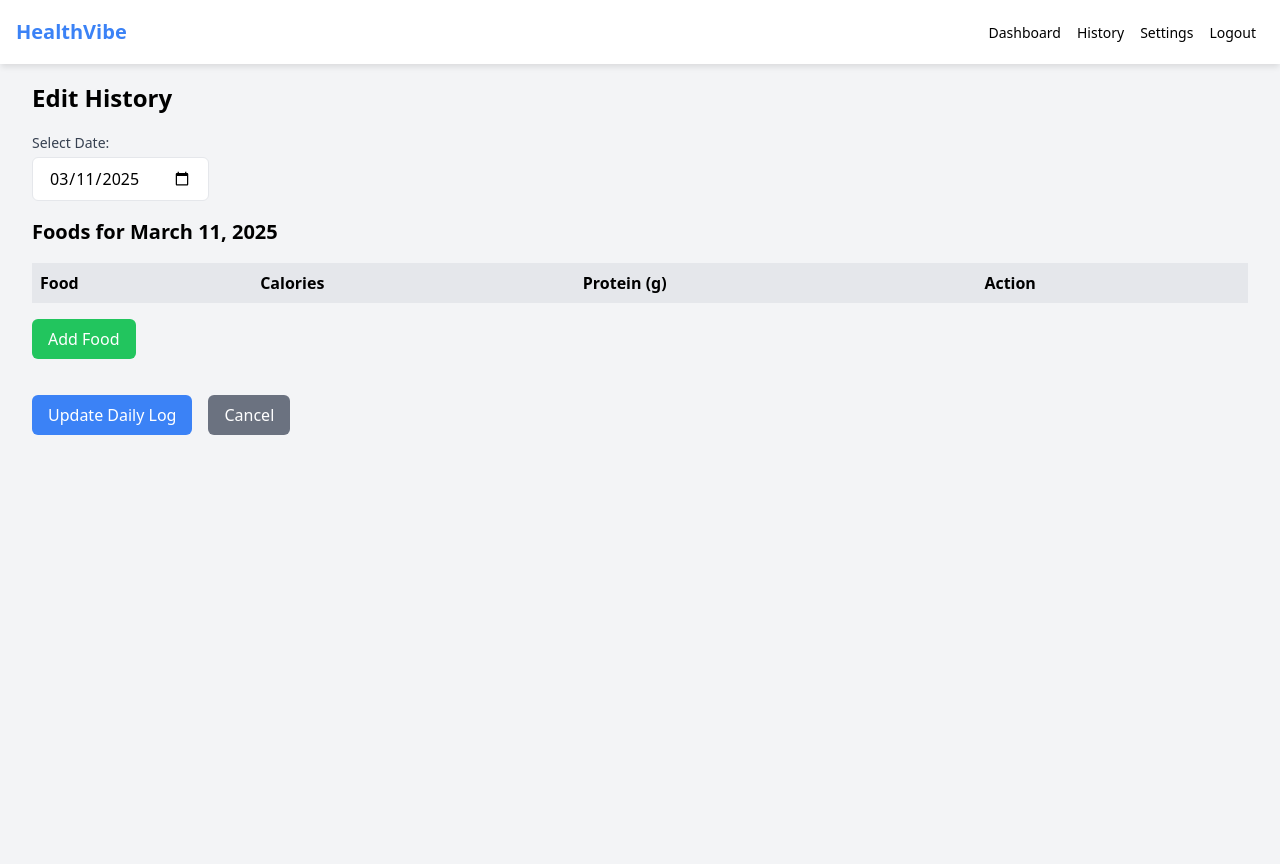
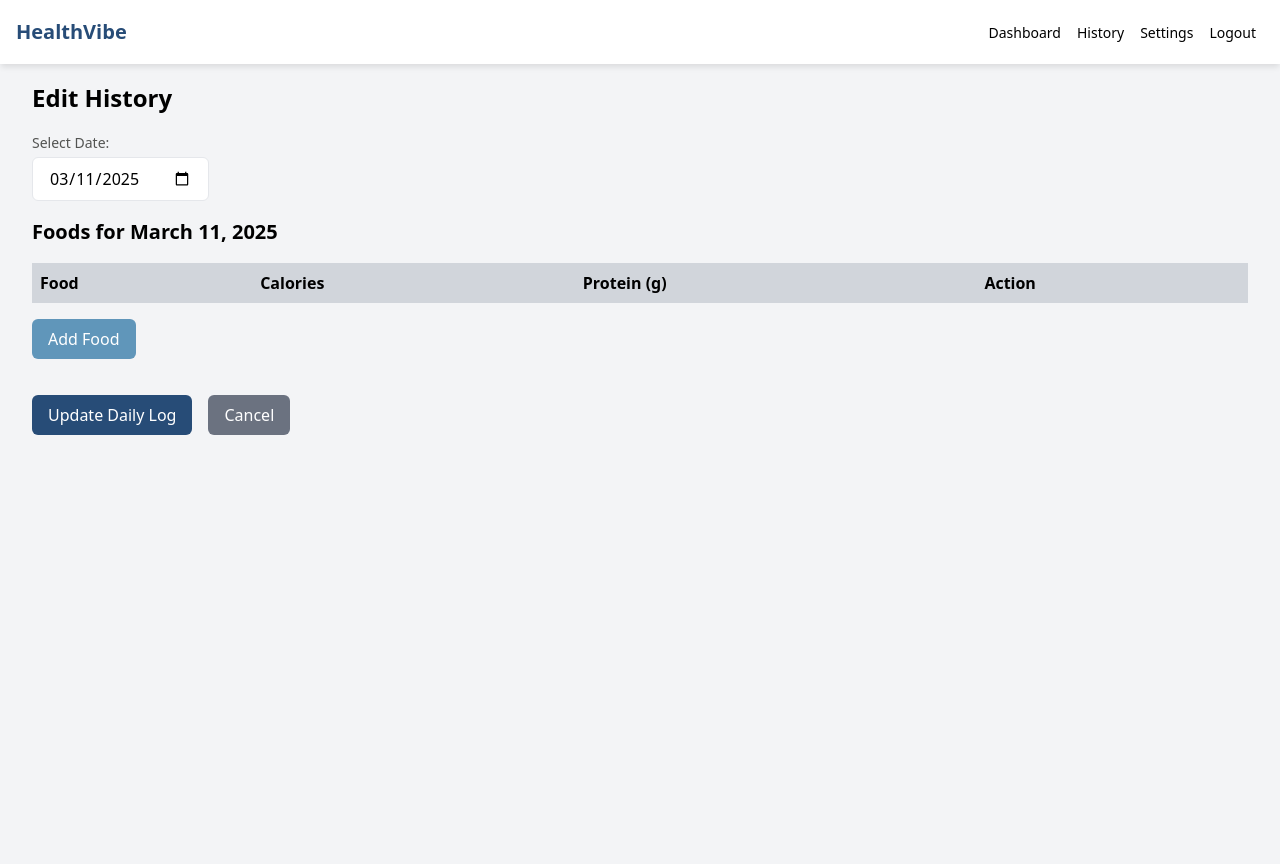
Before and after one commit to AndyIsBuilding/calorie_counter, a Flask app: page /edit_history in a window 1280 px wide. Run offline with Flask 3, Linux system fonts and the light colour scheme; the visitor is signed in with stand-in values (Sample User, id 1); data that the repository does not hold is empty; some libraries are stand-ins or nearby versions.

Commit message:
update color palette

```diff
--- a/static/styles.css
+++ b/static/styles.css
@@ -1,34 +1,40 @@
 /* Variables to match Tailwind's design system */
 :root {
     /* Colors */
-    --primary: #3b82f6;
-    --primary-hover: #2563eb;
-    --error: #ef4444;
-    --error-hover: #dc2626;
-    --success: #10b981;
-    --success-hover: #059669;
-    --warning: #f59e0b;
-    --purple: #8b5cf6;
-    --purple-hover: #7c3aed;
+    --primary: #274C77;
+    --primary-hover: #1F3C5E;
+    --error: #1F3C5E;
+    --error-hover: #152C46;
+    --success: #6096BA;
+    --success-hover: #4A7A9B;
+    --warning: #8B8C89;
+    --purple: #A3CEF1;
+    --purple-hover: #7EBBEB;
 
     /* Grays */
-    --gray-50: #f9fafb;
-    --gray-100: #f3f4f6;
-    --gray-200: #e5e7eb;
-    --gray-300: #d1d5db;
-    --gray-500: #6b7280;
-    --gray-600: #4b5563;
-    --gray-700: #374151;
-    --gray-800: #1f2937;
-    --gray-900: #111827;
+    --gray-50: #F9FAFB;
+    --gray-100: #E7ECEF;
+    --gray-200: #D1D5DB;
+    --gray-300: #B8BDC2;
+    --gray-500: #8B8C89;
+    --gray-600: #6F706E;
+    --gray-700: #535452;
+    --gray-800: #373836;
+    --gray-900: #1B1C1A;
 
     /* Theme Colors */
-    --blue-50: #eff6ff;
-    --blue-700: #1d4ed8;
-    --teal-50: #f0fdfa;
-    --teal-700: #0f766e;
-    --orange-50: #fff7ed;
-    --orange-700: #c2410c;
+    --blue-50: #E7ECEF;
+    --blue-700: #274C77;
+    --teal-50: #E7ECEF;
+    --teal-700: #6096BA;
+    --orange-50: #E7ECEF;
+    --orange-700: #8B8C89;
+
+    /* Toast Colors */
+    --toast-success: #B4D8F2;
+    --toast-info: #6EA3C5;
+    --toast-warning: #A0A29F;
+    --toast-error: #1F3C5E;
 
     /* Layout */
     --radius: 0.375rem;
--- a/templates/dashboard.html
+++ b/templates/dashboard.html
@@ -68,7 +68,7 @@
         <!-- Recommendations to hit your goals -->
         <div class="mt-8 dashboard-card">
             <h2 class="dashboard-title">Food Recommendations -- What to eat to hit your goals</h2>
-            <button id="showRecommendationsBtn" class="bg-green-500 hover:bg-green-600 text-white font-bold py-2 px-4 rounded">
+            <button id="showRecommendationsBtn" class="bg-[#6096BA] hover:bg-[#4A7A9B] text-white font-bold py-2 px-4 rounded">
                 Show Recommendations
             </button>
             <div id="recommendationsContainer" class="mt-4 hidden">
@@ -111,7 +111,7 @@
                         <td class="p-2">{{ log[2] }}</td>
                         <td class="p-2">{{ log[3] }}g</td>
                         <td class="p-2">
-                            <span class="material-symbols-outlined text-red-500 cursor-pointer delete-icon" data-log-id="{{ log[0] }}">delete</span>
+                            <span class="material-symbols-outlined text-[#1F3C5E] cursor-pointer delete-icon" data-log-id="{{ log[0] }}">delete</span>
                         </td>
                     </tr>
                     {% endfor %}
@@ -128,7 +128,7 @@
         <div id="summaryExistsMessage" class="mt-8 dashboard-card" {% if not has_summary %}style="display: none;"{% endif %}>
             <div class="flex items-center justify-between">
                 <h2 class="dashboard-title">Today's Summary</h2>
-                <span class="bg-green-100 text-green-800 text-xs font-medium px-2.5 py-0.5 rounded">Saved</span>
+                <span class="bg-[#E7ECEF] text-[#274C77] text-xs font-medium px-2.5 py-0.5 rounded">Saved</span>
             </div>
             <p class="mt-4 text-gray-600">You've already saved a summary for today. New foods you log will still be tracked, but won't show up in totals until you save a new summary.</p>
             <div class="mt-4">
--- a/templates/edit_history.html
+++ b/templates/edit_history.html
@@ -70,12 +70,12 @@
             </table>
         </div>
 
-        <button type="button" id="add-food" class="bg-green-500 hover:bg-green-600 text-white py-2 px-4 mt-4 mb-6 rounded-md transition-colors">
+        <button type="button" id="add-food" class="bg-[#6096BA] hover:bg-[#4A7A9B] text-white py-2 px-4 mt-4 mb-6 rounded-md transition-colors">
             Add Food
         </button>
 
         <div class="flex gap-4">
-            <button type="submit" class="bg-blue-500 hover:bg-blue-600 text-white py-2 px-4 mt-3 rounded-md transition-colors">
+            <button type="submit" class="bg-[#274C77] hover:bg-[#1F3C5E] text-white py-2 px-4 mt-3 rounded-md transition-colors">
                 Update Daily Log
             </button>
             <a href="{{ url_for('dashboard') }}" class="bg-gray-500 hover:bg-gray-600 text-white py-2 px-4 mt-3 rounded-md transition-colors text-center">
--- a/templates/history.html
+++ b/templates/history.html
@@ -140,8 +140,8 @@
                     <p class="text-xs text-gray-500 italic">Full data available in export</p>
                 </div>
                 <div class="flex flex-col sm:flex-row gap-2 w-full sm:w-auto">
-                    <a href="#" onclick="window.location.href=URLS.exportCsv" class="button-export py-2 px-4 text-center">Export to CSV</a>
-                    <a href="#" onclick="window.location.href=URLS.editHistory" class="button-edit py-2 px-4 text-center">Edit Previous Days</a>
+                    <a href="#" onclick="window.location.href=URLS.exportCsv" class="bg-[#6096BA] hover:bg-[#4A7A9B] text-white py-2 px-4 text-center rounded-md transition-colors">Export to CSV</a>
+                    <a href="#" onclick="window.location.href=URLS.editHistory" class="bg-[#274C77] hover:bg-[#1F3C5E] text-white py-2 px-4 text-center rounded-md transition-colors">Edit Previous Days</a>
                 </div>
             </div>
 
--- a/templates/login.html
+++ b/templates/login.html
@@ -9,13 +9,13 @@
 {% block content %}
 <div class="w-96 mx-auto mt-20">
     <img src="{{ url_for('static', filename='icons/calorie_tracking.png') }}" alt="Calorie Tracking" class="w-48 h-48 mb-8 rounded-lg mx-auto block">
-    <h1 class="text-3xl font-bold mb-6 text-center text-blue-600">Login</h1>
+    <h1 class="text-3xl font-bold mb-6 text-center text-[#274C77]">Login</h1>
 
     <form action="{{ url_for('login') }}" method="post" class="space-y-4">
         <input type="text" name="username" placeholder="Username" required autofocus class="w-full px-4 py-2 border rounded-md focus:outline-none focus:ring-2 focus:ring-blue-500">
         <input type="password" name="password" placeholder="Password" required class="w-full px-4 py-2 border rounded-md focus:outline-none focus:ring-2 focus:ring-blue-500">
-        <button type="submit" class="w-full bg-blue-500 text-white py-2 rounded-md hover:bg-blue-600 transition duration-300">Login</button>
+        <button type="submit" class="w-full bg-[#274C77] text-white py-2 rounded-md hover:bg-[#1F3C5E] transition duration-300">Login</button>
     </form>
-    <p class="mt-4 text-center">Don't have an account? <a href="{{ url_for('register') }}" class="text-blue-500 hover:underline">Register</a></p>
+    <p class="mt-4 text-center">Don't have an account? <a href="{{ url_for('register') }}" class="text-[#274C77] hover:underline">Register</a></p>
 </div>
 {% endblock %}
--- a/templates/register.html
+++ b/templates/register.html
@@ -9,13 +9,13 @@
 {% block content %}
 <div class="w-96 mx-auto mt-20">
     <img src="{{ url_for('static', filename='icons/calorie_tracking.png') }}" alt="Calorie Tracking" class="w-48 h-48 mb-8 rounded-lg mx-auto block">
-    <h1 class="text-3xl font-bold mb-6 text-center text-blue-600">Register</h1>
+    <h1 class="text-3xl font-bold mb-6 text-center text-[#274C77]">Register</h1>
 
     <form action="{{ url_for('register') }}" method="post" class="space-y-4">
         <input type="text" name="username" placeholder="Username" required class="w-full px-4 py-2 border rounded-md focus:outline-none focus:ring-2 focus:ring-blue-500">
         <input type="password" name="password" placeholder="Password" required class="w-full px-4 py-2 border rounded-md focus:outline-none focus:ring-2 focus:ring-blue-500">
-        <button type="submit" class="w-full bg-blue-500 text-white py-2 rounded-md hover:bg-blue-600 transition duration-300">Register</button>
+        <button type="submit" class="w-full bg-[#274C77] text-white py-2 rounded-md hover:bg-[#1F3C5E] transition duration-300">Register</button>
     </form>
-    <p class="mt-4 text-center">Already have an account? <a href="{{ url_for('login') }}" class="text-blue-500 hover:underline">Login</a></p>
+    <p class="mt-4 text-center">Already have an account? <a href="{{ url_for('login') }}" class="text-[#274C77] hover:underline">Login</a></p>
 </div>
 {% endblock %}
```
Also changed, not shown: other parts of static/styles.css (+36 -88 lines), static/js/history.js (+10 -10 lines), templates/settings.html (+10 -10 lines).
